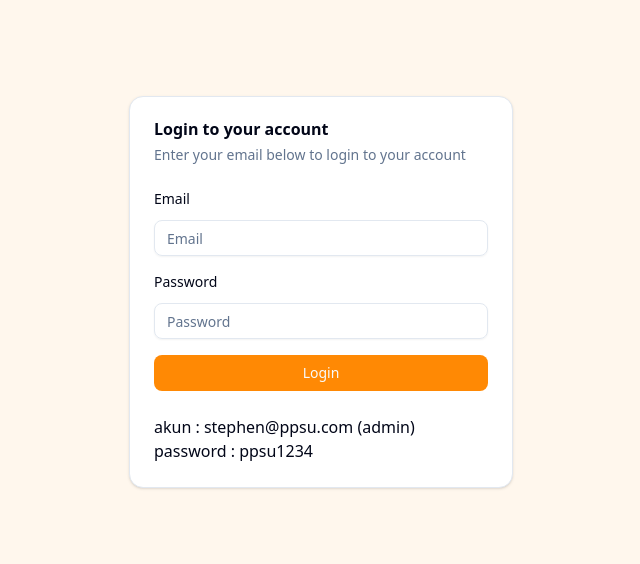
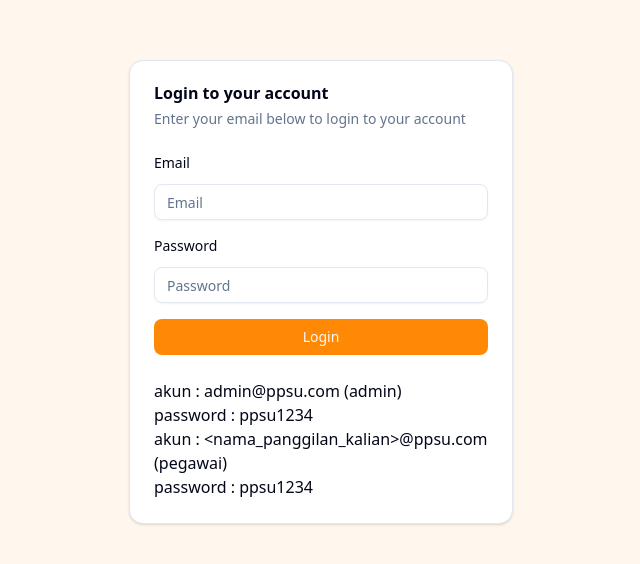
Before and after one commit to penhele/ppsu, a Next.js app: page /auth/signin in a window 1280 px wide. Shown: the part 108-672 px from the top of the page, without its empty margins (319-959 px from the left). Built offline with nearby package versions, Linux system fonts and the light colour scheme.

Commit message:
edit signin

```diff
--- a/components/pages/auth/signin.tsx
+++ b/components/pages/auth/signin.tsx
@@ -25,7 +25,9 @@ const Signin = () => {
       </CardContent>
 
       <CardFooter className="flex flex-col items-start">
-        <p>akun : stephen@ppsu.com (admin)</p>
+        <p>akun : admin@ppsu.com (admin)</p>
+        <p>password : ppsu1234</p>
+        <p>{"akun : <nama_panggilan_kalian>@ppsu.com (pegawai)"}</p>
         <p>password : ppsu1234</p>
       </CardFooter>
     </Card>
```
